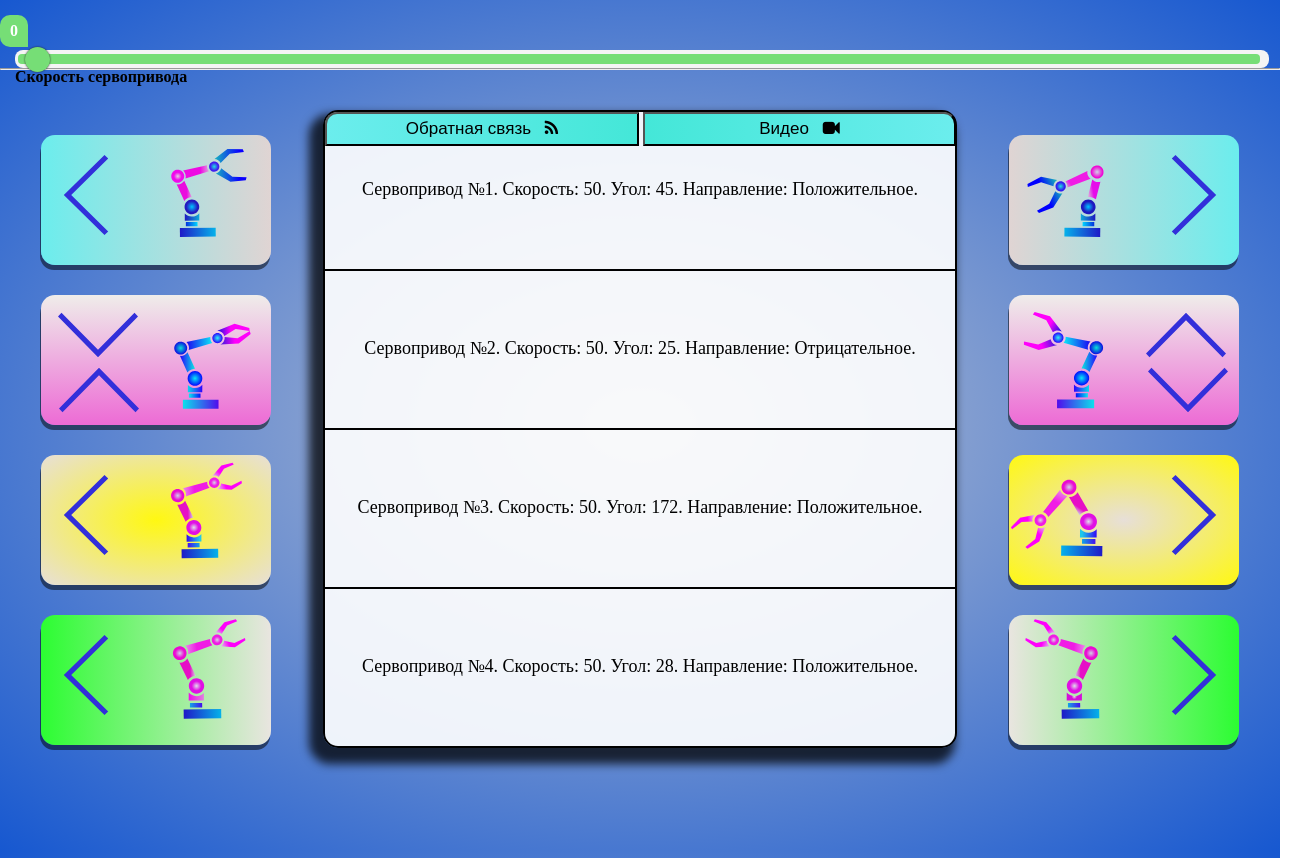
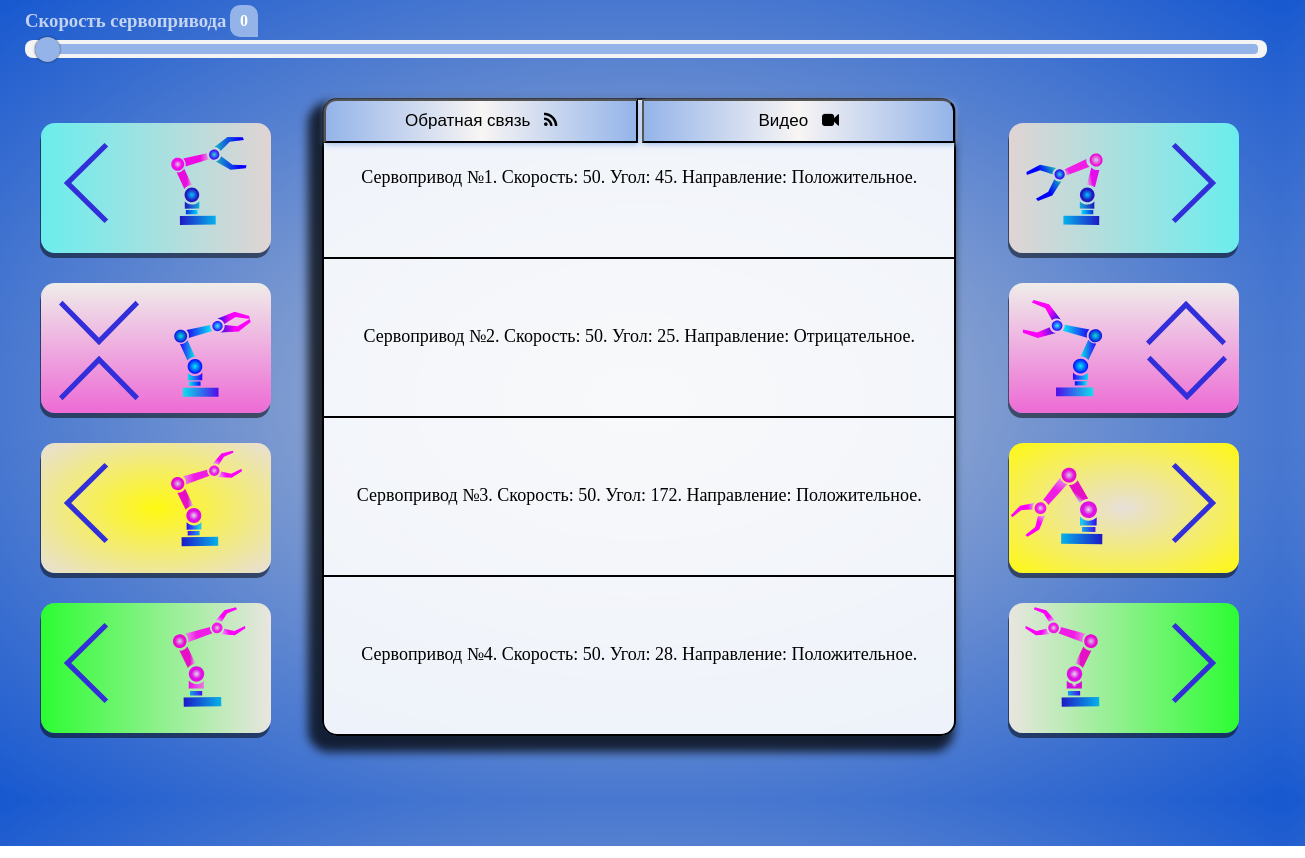
Before and after one commit to Andrej1405/contest_gui, a website: page public/index.html in a window 1280 px wide. Shown: the whole page, 1305 px wide, since content can reach past the window. Drawn offline with Linux system fonts and the light colour scheme.

Commit message:
Верстка

```diff
--- a/public/index.html
+++ b/public/index.html
@@ -14,6 +14,9 @@
 
   <body>
     <div class="wrapper">
+      <h3 style="position: relative; left: 25px; top: 10px; color: #ffffffb8">
+        Скорость сервопривода
+      </h3>
       <div class="slider">
         <output for="fader" id="volume">0</output>
         <input
@@ -25,9 +28,7 @@
           step="1"
           oninput="outputUpdate(value)"
         />
-        <h4>Скорость сервопривода</h4>
       </div>
-      <hr />
       <div class="control">
         <div class="left_control">
           <button id="control1" class="button_control left level-left1">
@@ -219,20 +220,16 @@
       function outputUpdate(vol) {
         var output = document.querySelector("#volume");
         output.value = vol;
-        output.style.left = vol - 1.5 + "%";
-        if (output.value > 3) {
-          output.style.left = vol - 2 + "%";
-        }
 
-        if (output.value > 9) {
+        if (output.value >= 17) {
           output.style.left = vol - 3 + "%";
         }
 
-        if (output.value > 44) {
+        if (output.value > 37) {
           output.style.left = vol - 4 + "%";
         }
 
-        if (output.value > 77) {
+        if (output.value > 73) {
           output.style.left = vol - 5 + "%";
         }
       }
--- a/public/src/style.css
+++ b/public/src/style.css
@@ -12,21 +12,21 @@ body {
 }
 
 .slider {
-    margin: 50px 10px 0px 15px;
+    margin: 18px 10px 0px 25px;
 	position: relative;
 	background: #f4f4f4;
 	border-radius: 8px;
-	width: 98%;
+	width: 97%;
 	height: 18px;
 }
 
 output {
     margin: 5px;
 	position: absolute;
-	left: -20px;
+	left: 200px;
 	top: -40px;
 	padding: 7px 10px;
-	background: #76de76;
+	background: #94b4e9;
 	color: #fff;
 	border-radius: 10px 10px 0 10px;
 	font-weight: bold;
@@ -34,23 +34,25 @@ output {
 
 #fader {
 	position: relative;
-	left: 3px;
-	width: 99%;
+	left: 10px;
+	width: 98.5%;
 	height: 10px;
-	background: #76de76;
+	background: #94b4e9;
 	-webkit-appearance: none;
 	outline: none;
 	border-radius: 4px;
 }
 
 #fader::-webkit-slider-thumb {
-    margin: 7px;
+    margin-top: 7px;
+    margin-bottom: 7px;
 	-webkit-appearance: none;
 	width: 25px;
 	height: 25px;
 	border-radius: 50%;
-	background: #76de76;
+	background: #94b4e9;
 	box-shadow: 0 0 2px #222;
+    cursor: pointer;
 }
 
 .control {
@@ -71,21 +73,23 @@ input, button {
     height: 638px;
     background-color: rgba(255, 255, 255, 0.9);
     box-shadow: -8px 10px 10px 6px rgba(0, 0, 0, 0.75);
+    margin-left: -1.5px;
 }
 
 .type-select {
     text-align: center;
     position: absolute;
+    margin-top: -1px;
 }
 
 .user-feedback {
-    background: linear-gradient(to right,#6beded, #44e7d8);
+    background: linear-gradient(to left, #94b4e9, #f8f5f4, #94b4e9);
     border-top-left-radius: 12px;
-    height: 34px;
+    height: 44px;
     width: 314px;
     font-size: 17px;
     transition: all 0.3s ease-out;
-
+    box-shadow: 1px 1px 6px 0px rgba(148, 180, 233, 1);
 }
 
 .icon {
@@ -94,17 +98,18 @@ input, button {
 
 
 .video {
-    background: linear-gradient(to left,#6beded, #44e7d8);
+    background: linear-gradient(to left, #94b4e9, #f8f5f4, #94b4e9);
     border-top-right-radius: 12px;
-    height: 34px;
+    height: 44px;
     width: 313px;
     font-size: 17px;
     transition: all 0.3s ease-out;
+    box-shadow: 1px 1px 6px 0px rgba(148, 180, 233, 1);
 }
 
 .video:hover,
 .user-feedback:hover {
-    box-shadow: 0px 0px 6px 5px rgba(0, 0, 0, 0.507);
+    box-shadow: 2px 6px 10px 0px rgba(148, 180, 233, 1)
 }
 
 .text_feedback {
```
